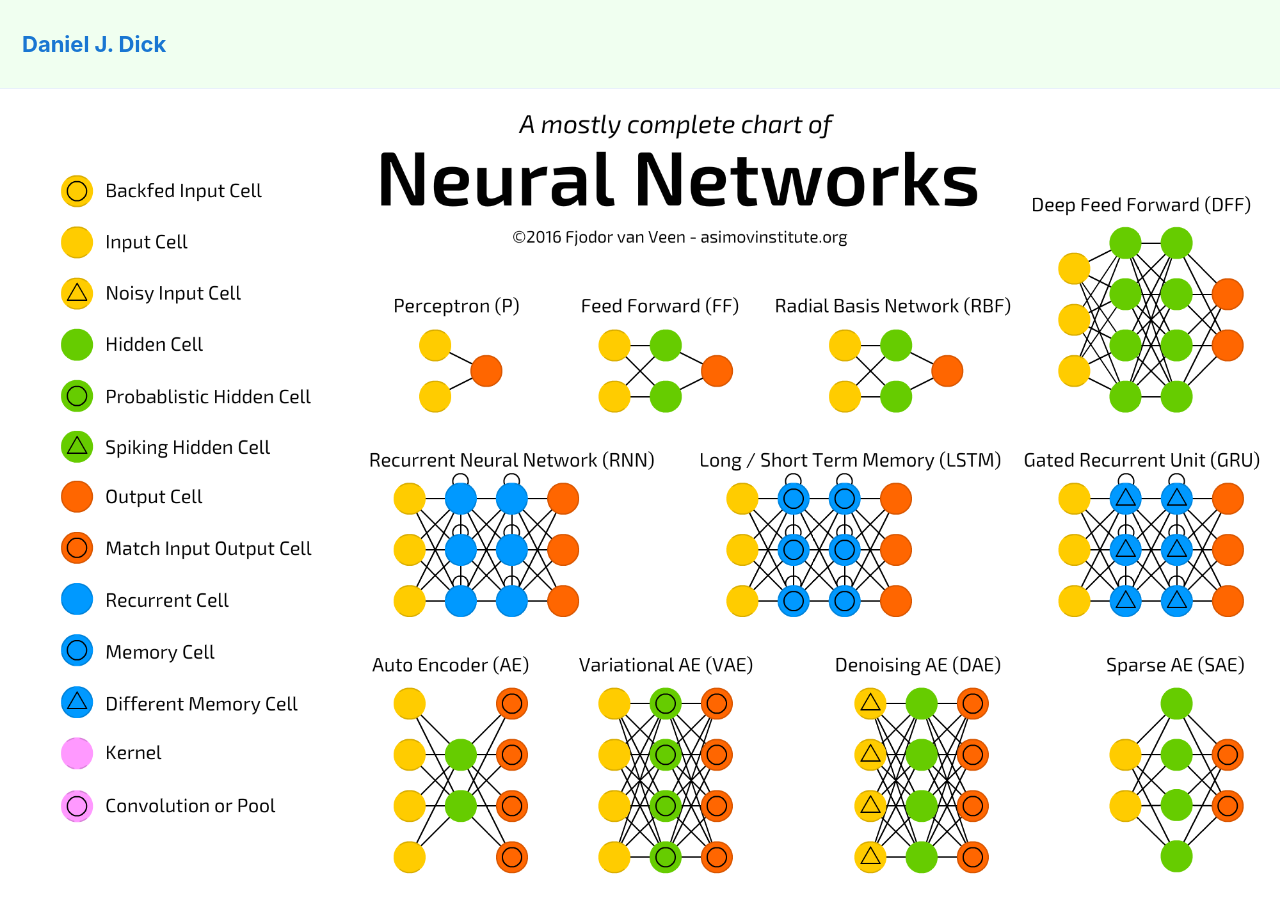
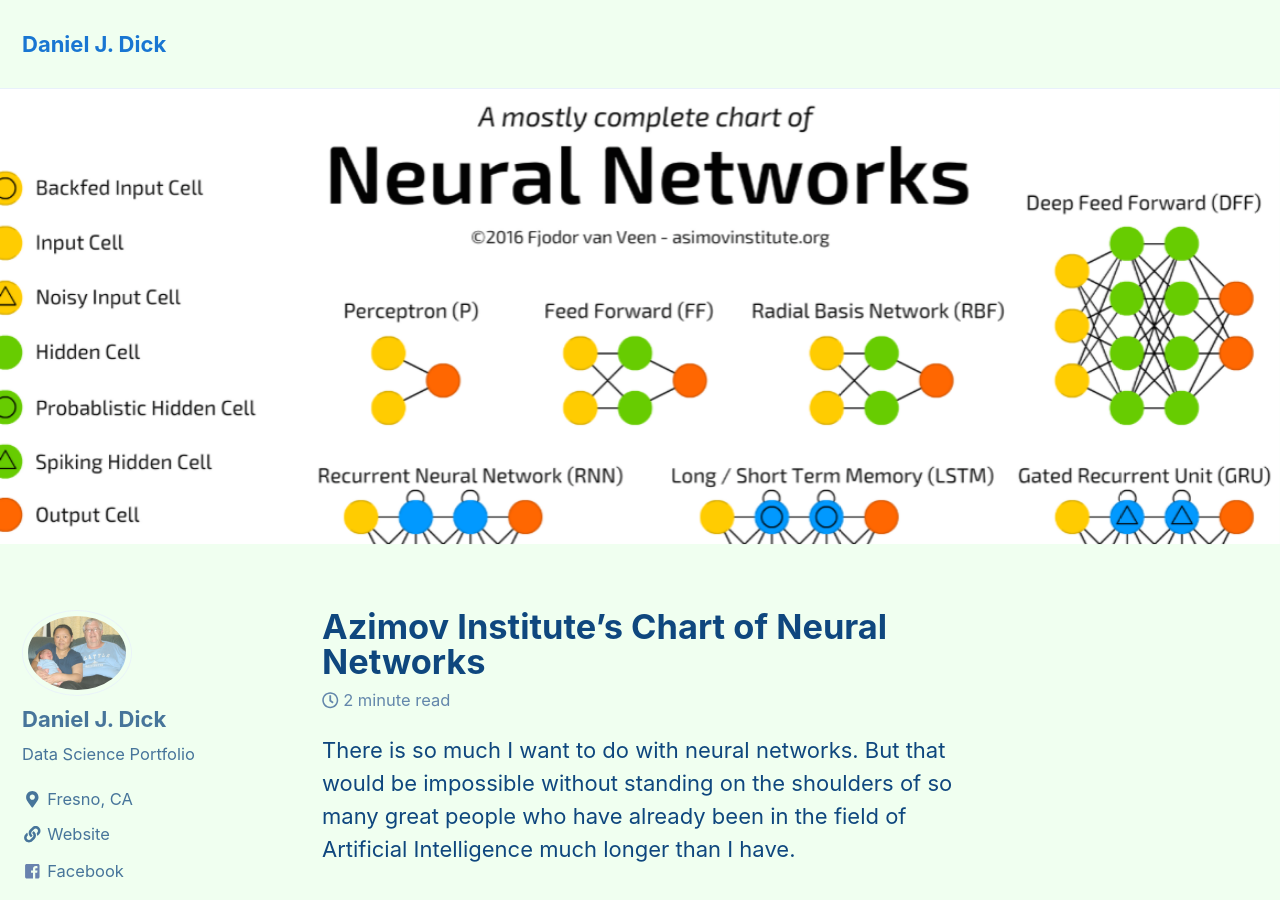
Before and after one commit to dandick/dandick.github.io, a Jekyll site: the page built from _posts/2018-09-07-Asimov-Neural-Net-Zoo.md, in a window 1280 px wide and 900 px high. Built offline with Jekyll 4.4.1, drawn with Linux system fonts in a browser that asks for light colours; nearby versions of some CDN libraries.

Commit message:
Asimov image

```diff
--- a/_posts/2018-09-07-Asimov-Neural-Net-Zoo.md
+++ b/_posts/2018-09-07-Asimov-Neural-Net-Zoo.md
@@ -3,7 +3,7 @@
 date: 2018-09-08
 tags: [machine learning, data science, neural networks]
 header:
-  image: "/images/perceptron/neuralnetworks.png"
+  image: "/images/perceptron/AsimovNNMini.PNG"
 excerpt: "Looking at Asimov Institutes Amazing Chart of Neural Networks"
 mathjax: "true"
 ---
```
Also changed, not shown: images/perceptron/AsimovNNMini.PNG (added).
